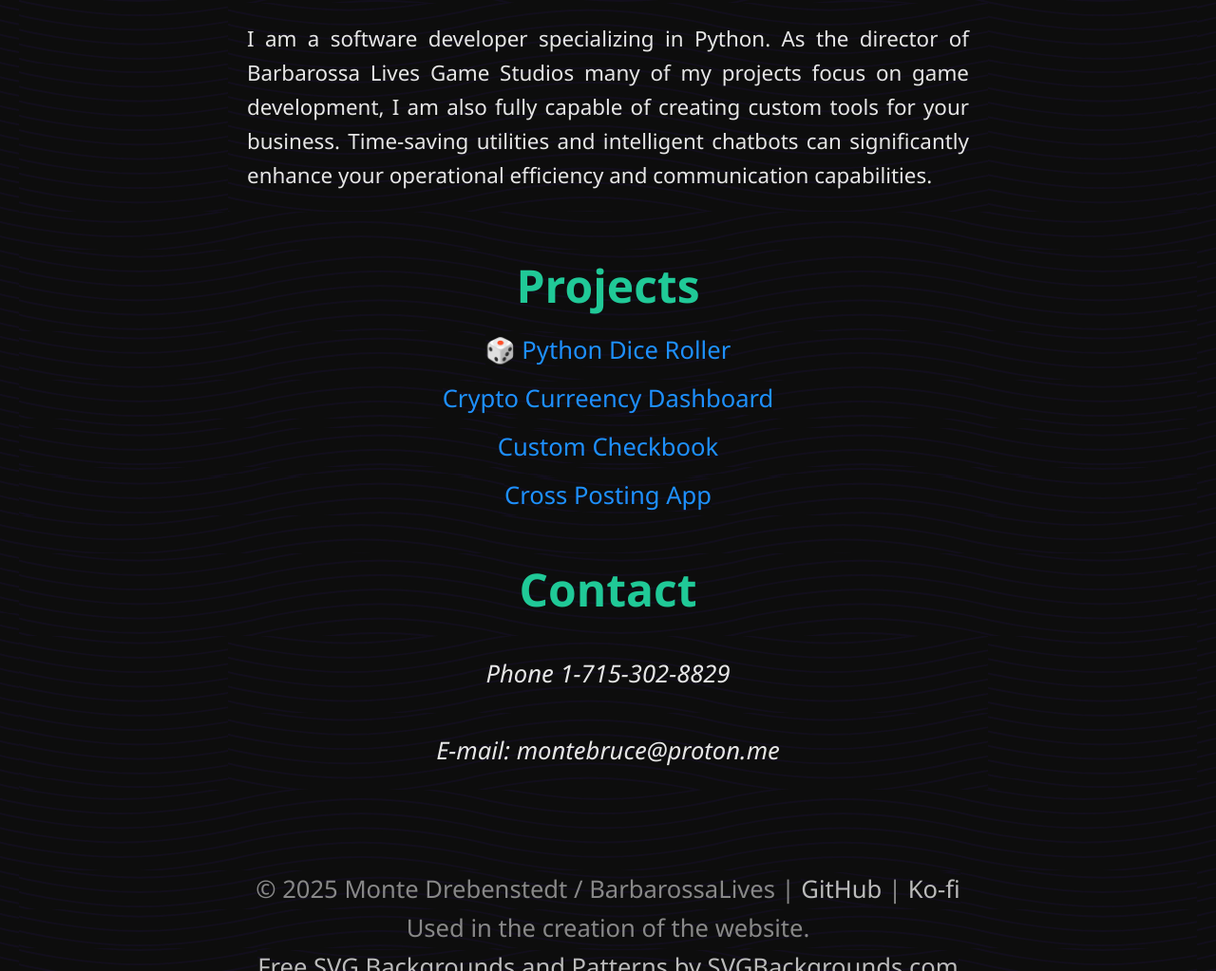
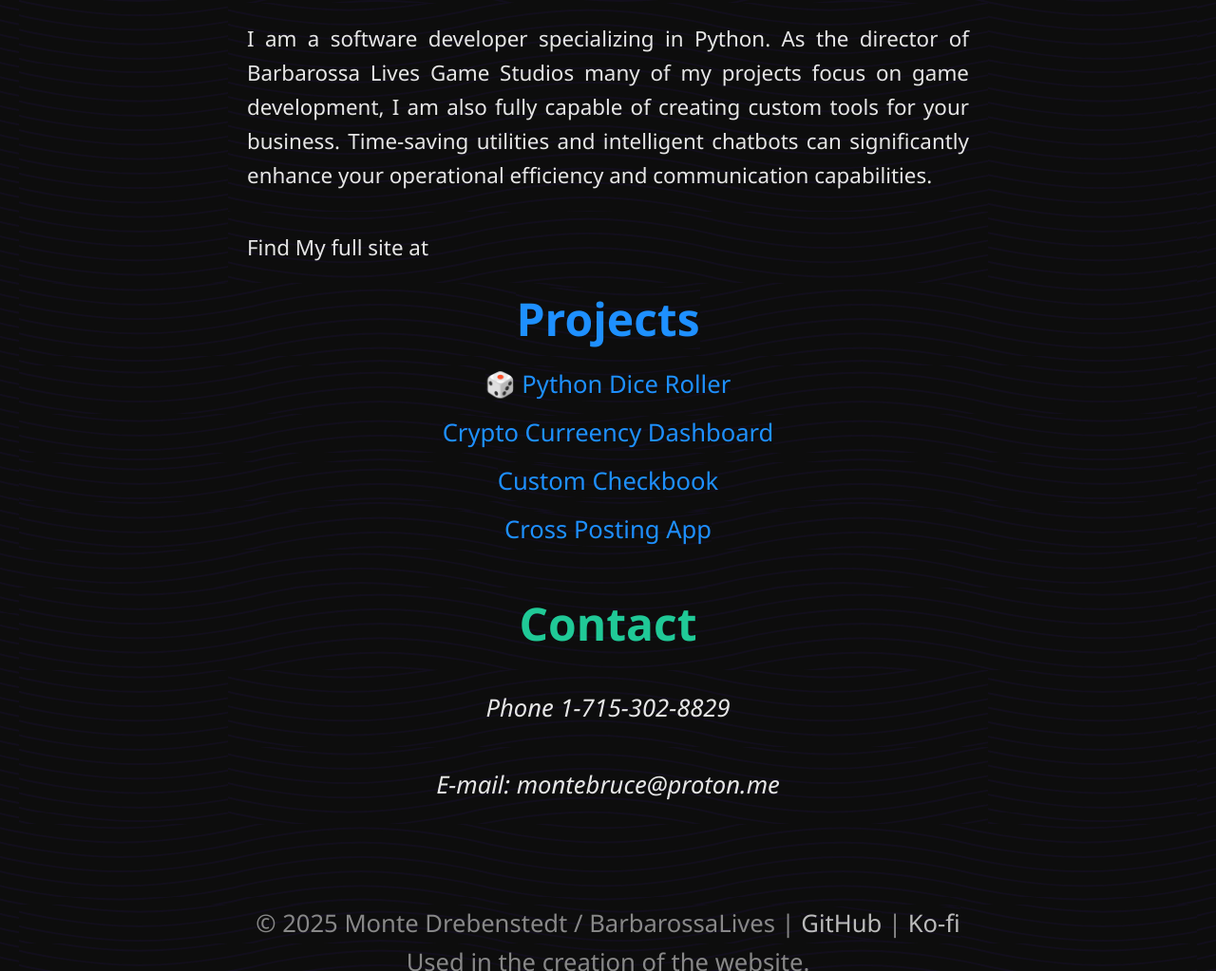
Before and after one commit to BarbarossaLives/Monte_Drebenstedt_Portfolio, a plain HTML site: page index.html in a window 1280 px wide. Shown: the part 701-1724 px from the top of the page at 95% size. Drawn offline with Linux system fonts and the light colour scheme.

Commit message:
Update index.html
added link to full web sites

```diff
--- a/index.html
+++ b/index.html
@@ -19,6 +19,7 @@
   <section class="about_me">
     <h2>About Me</h2>
     <p>I am a software developer specializing in Python. As the director of Barbarossa Lives Game Studios many of my projects focus on game development, I am also fully capable of creating custom tools for your business. Time-saving utilities and intelligent chatbots can significantly enhance your operational efficiency and communication capabilities.</p>
+    <p>Find My full site at <a href="BarbarossaLives.com>BarbarossaLives.com</a>/></p>
   </section>
 
   <section class="projects">
```
